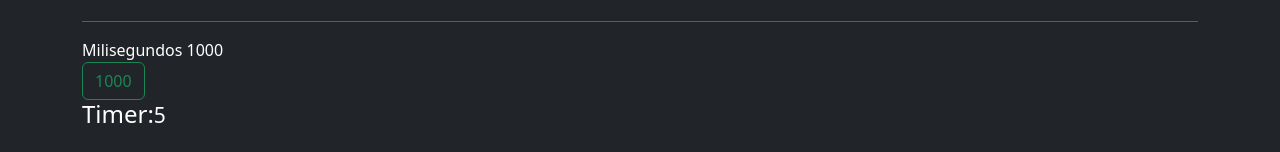
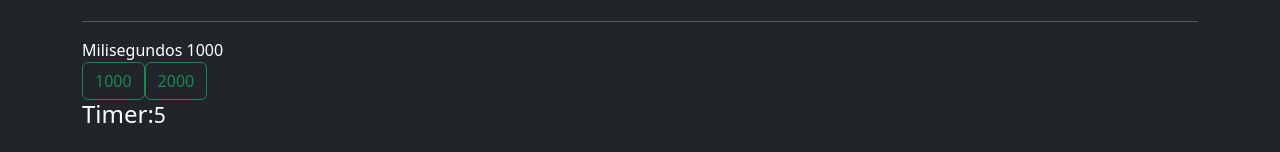
Before and after one commit to MSiestoGarabana/react-typescript, a React (Create React App) app: page / in a window 1280 px wide. Shown: the part 477-629 px from the top of the page. Built offline with nearby package versions, Linux system fonts and the light colour scheme.

Commit message:
milisegundos state & new milisegundos button

```diff
--- a/src/Components/TimerPadre.tsx
+++ b/src/Components/TimerPadre.tsx
@@ -1,14 +1,25 @@
-import React from 'react'
+import React, { useState } from 'react'
 import { Timer } from './Timer';
 
 export const TimerPadre = () => {
+
+    const [milisegundos, setMilisegundos] = useState(1000);
+
     return(
         <>
-        <span>Milisegundos { 1000 }</span>
+        <span>Milisegundos { milisegundos }</span>
 
        <br/>
 
-       <button className="btn btn-outline-success">1000</button>
+       <button className="btn btn-outline-success"
+               onClick={()=>setMilisegundos(1000) }>
+        1000
+        </button>
+
+       <button className="btn btn-outline-success"
+               onClick={()=>setMilisegundos(2000)}>
+        2000
+        </button>
 
         <Timer/>
         </>
```
